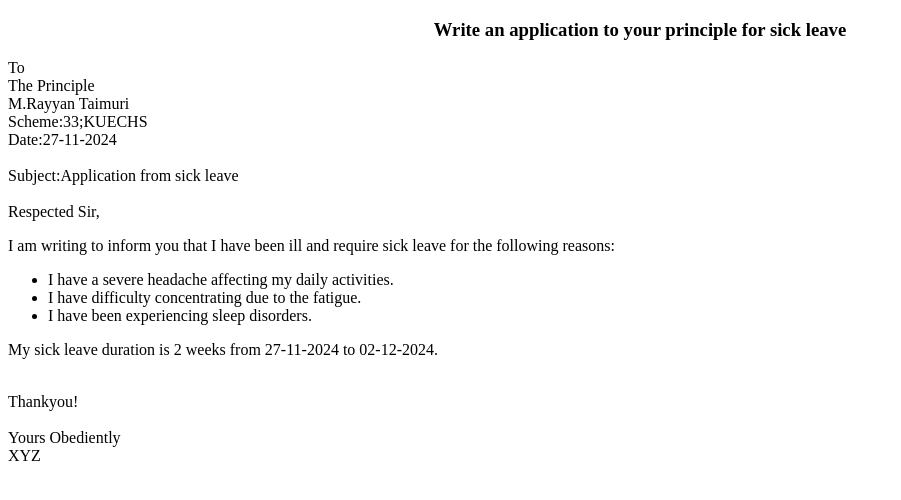
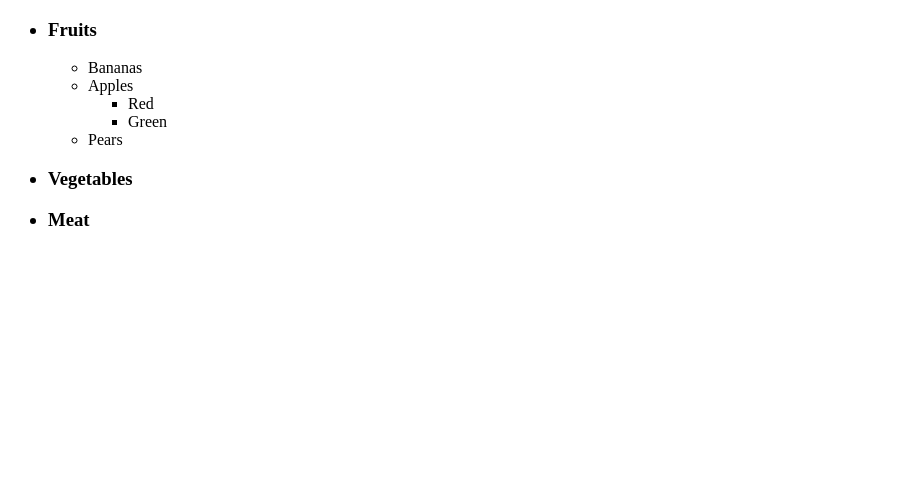
Before and after one commit to rayyan-hash/Assignments, a plain HTML site: page index.html in a window 1280 px wide. Shown: the whole page, without its empty margins (0-901 px from the left). Drawn offline with Linux system fonts and the light colour scheme.

Commit message:
Assignment 2

```diff
--- a/index.html
+++ b/index.html
@@ -3,47 +3,35 @@
 <head>
     <meta charset="UTF-8">
     <meta name="viewport" content="width=device-width, initial-scale=1.0">
-    <title>HTML-Application</title>
+    <title>Nested List-Fruits</title>
 </head>
 <body>
-    <div style="text-align: center;">
-    <h3>
-        Write an application to your principle for sick leave
-    </h3>
-    </div>
-        To
-        <br>
-        The Principle
-        <br>
-        M.Rayyan Taimuri
-        <br>
-        Scheme:33;KUECHS
-        <br>
-        Date:27-11-2024
-        <br><br>
-        Subject:Application from sick leave
-        <br><br>
-        Respected Sir,
-        <div>
-            <p>
-                I am writing to inform you that I have been ill and require sick leave for the following reasons:
-                <ul>
-                    <li>I have a severe headache affecting my daily activities.</li>
-                    <li>I have difficulty concentrating due to the fatigue.</li>
-                    <li>I have been experiencing sleep disorders.</li>
-                </ul>
-                My sick leave duration is 2 weeks from 27-11-2024 to 02-12-2024.
-            </p>
-        </div>
-        <br>
-        Thankyou!
-        <br><br>
-        Yours Obediently
-        <br>
-        XYZ
-
-
-
+    <ul>
+        <h3>
+            <li>Fruits</li>
+        </h3>
+        <ul>
+            <li>Bananas</li>
+            <li>Apples</li>
+            <ul>
+                <li>Red</li>
+                <li>Green</li>
+            </ul>
+        </ul>
+            <ul>
+                <li>Pears</li>
+        </ul>
+    </ul>
+        <h3>
+            <ul>
+                <li>Vegetables</li>
+            </ul>
+        </h3>
+        <h3>
+            <ul>
+                <li>Meat</li>
+            </ul>
+        </h3>
 
 </body>
 </html>
```
